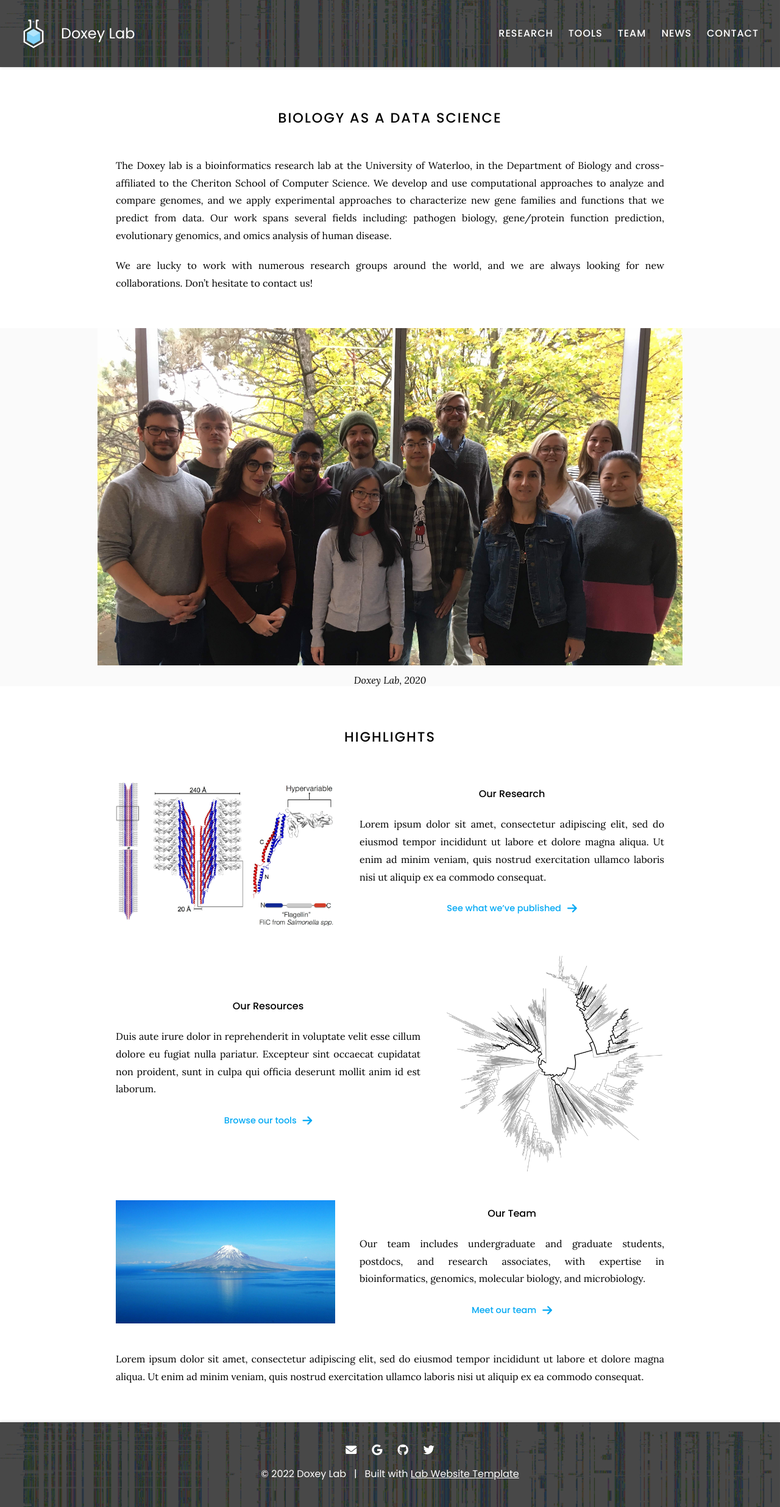
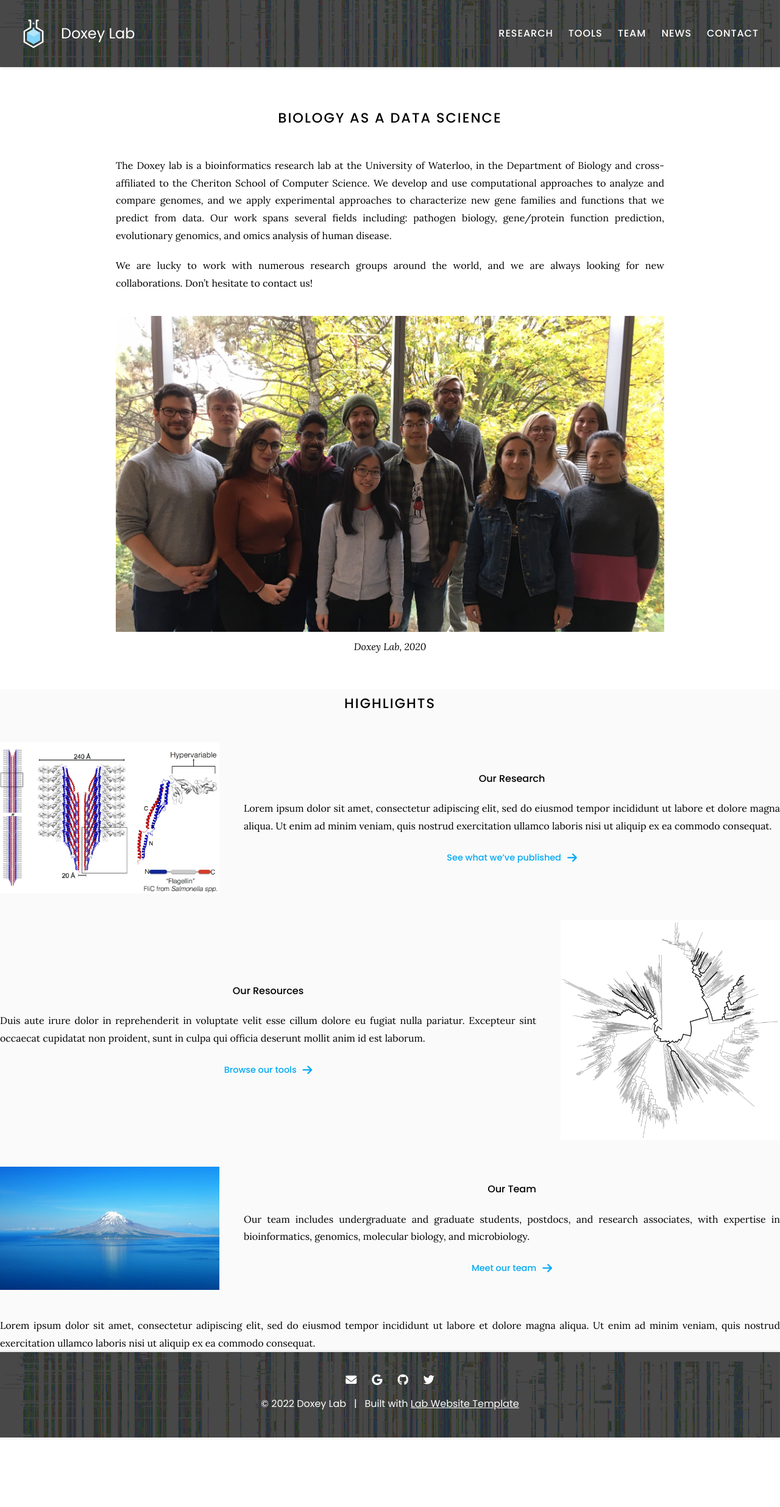
Before and after one commit to doxeylab/doxeylab-website, a Jekyll site: the page built from index.md, in a window 1280 px wide. Shown: the whole page at 61% size. Built offline with Jekyll 4.4.1, drawn with Linux system fonts in a browser that asks for light colours; after the commit the page ends 2357 px from its top, so only the background shows below that.

Commit message:
Update index.md

```diff
--- a/index.md
+++ b/index.md
@@ -10,19 +10,15 @@ We are lucky to work with numerous research groups around the world, and we are
 
 {:.center}
 
-{% include section.html full=true %}
-
 {%
   include figure.html
   image="images/group.jpg"
   caption="Doxey Lab, 2020"
   link="team"
-  width="75%"
+  width="100%"
 %}
 
-
-{% include section.html %}
-
+{% include section.html full=true %}
 
 # Highlights
 
```
